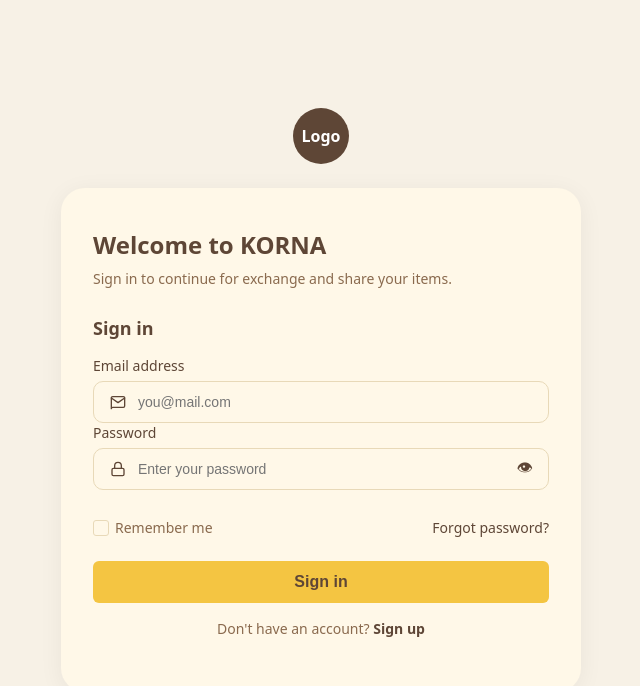
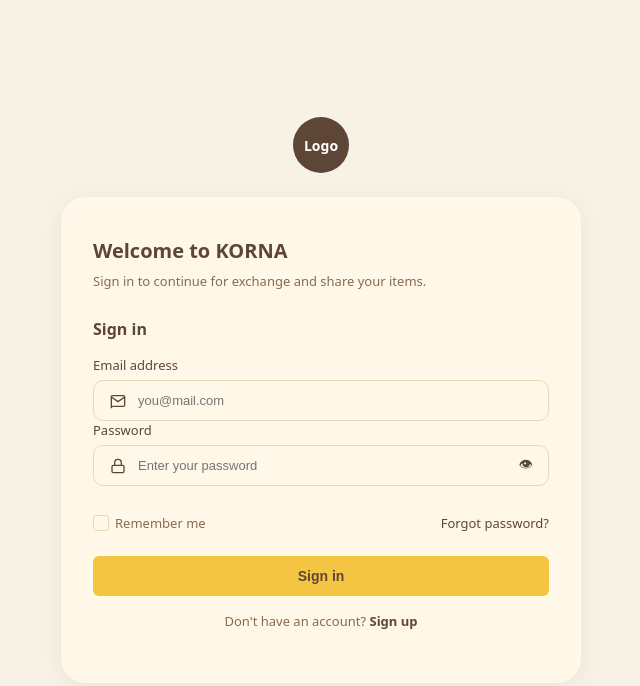
Before and after one commit to Sattawat07/Korna, a website: page frontend/pages/login.html in a window 1280 px wide. Shown: the whole page, without its empty margins (319-959 px from the left). Drawn offline with Linux system fonts and the light colour scheme.

Commit message:
Reduce font sizes across login UI and restore footer

```diff
--- a/frontend/assets/css/login.css
+++ b/frontend/assets/css/login.css
@@ -31,7 +31,7 @@ body {
   justify-content: center;
   color: #FFFFFF;
   font-weight: 700;
-  font-size: 16px;
+  font-size: 14px;
 }
 
 /* Login card */
@@ -53,21 +53,21 @@ body {
 
 .login-header h1 {
   margin: 0 0 8px;
-  font-size: 24px;
+  font-size: 20px;
   font-weight: 700;
   color: #5E4636;
 }
 
 .login-header p {
   margin: 0;
-  font-size: 14px;
+  font-size: 13px;
   color: #8A6A4E;
 }
 
 /* Section */
 .login-section h2 {
   margin: 0 0 16px;
-  font-size: 18px;
+  font-size: 16px;
   font-weight: 600;
   color: #5E4636;
 }
@@ -86,7 +86,7 @@ fieldset {
 }
 
 legend {
-  font-size: 14px;
+  font-size: 13px;
   font-weight: 600;
   color: #5E4636;
   margin-bottom: 10px;
@@ -105,7 +105,7 @@ legend {
 }
 
 label {
-  font-size: 14px;
+  font-size: 13px;
   font-weight: 500;
   color: #5E4636;
 }
@@ -114,7 +114,7 @@ input[type="email"],
 input[type="password"] {
   width: 100%;
   padding: 12px 12px 12px 44px;
-  font-size: 14px;
+  font-size: 13px;
   background-color: #FFF8E8;
   background-repeat: no-repeat;
   background-position: left 16px center;
@@ -166,7 +166,7 @@ input:invalid:not(:placeholder-shown) {
   background: transparent;
   border: none;
   cursor: pointer;
-  font-size: 16px;
+  font-size: 14px;
   line-height: 1;
   padding: 4px;
   display: flex;
@@ -187,7 +187,7 @@ input:invalid:not(:placeholder-shown) {
   align-items: center;
   justify-content: flex-start;
   gap: 6px;
-  font-size: 14px;
+  font-size: 13px;
   margin-top: 4px;
 }
 
@@ -223,7 +223,7 @@ input:invalid:not(:placeholder-shown) {
 }
 
 .form-actions a {
-  font-size: 14px;
+  font-size: 13px;
   color: #5E4636;
   text-decoration: none;
   margin-left: auto;
@@ -238,7 +238,7 @@ input:invalid:not(:placeholder-shown) {
 button[type="submit"] {
   width: 100%;
   padding: 12px;
-  font-size: 16px;
+  font-size: 14px;
   font-weight: 600;
   color: #5E4636;
   background-color: #F4C542;
@@ -265,7 +265,7 @@ button[type="submit"]:active {
 /* Signup link */
 .signup-link {
   margin-top: 16px;
-  font-size: 14px;
+  font-size: 13px;
   color: #8A6A4E;
   text-align: center;
 }
@@ -282,6 +282,13 @@ button[type="submit"]:active {
 }
 
 
+footer {
+  text-align: center;
+  font-size: 11px;
+  color: #8A6A4E;
+  margin-top: 24px;
+}
+
 /* Responsive */
 @media (max-width: 480px) {
   .login-card {
```
